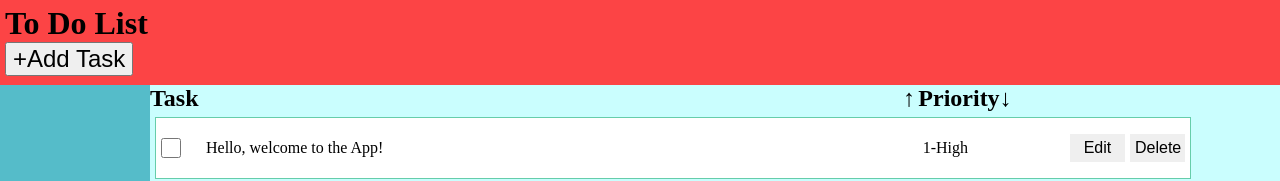
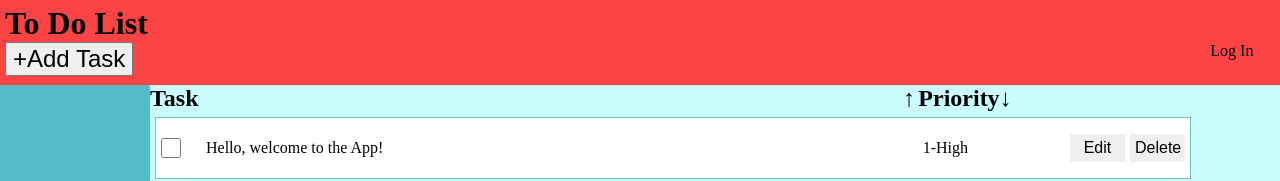
Before and after one commit to KP-90/React-todo-app, a React (Create React App) app: page / in a window 1280 px wide. Shown: the top 181 px of the page. Built offline with nearby package versions, Linux system fonts and the light colour scheme.

Commit message:
set up login future use

```diff
--- a/src/App.js
+++ b/src/App.js
@@ -1,3 +1,4 @@
+import { getAuth, signInWithPopup, GoogleAuthProvider, signOut } from "firebase/auth";
 import './App.css';
 import Top from './components/Top';
 import Panel from './components/Panel';
@@ -6,7 +7,7 @@ import Modal from './components/Modal';
 
 import { useEffect, useState } from 'react';
 
-function App() {
+function App(props) {
   const [tasks, setTasks] = useState([])
   const [loaded, setLoaded] = useState(false)
 
@@ -29,6 +30,43 @@ function App() {
       }
     }
 
+
+
+// Google sign in
+const signin = () => {
+    const provider = new GoogleAuthProvider();
+
+    const auth = getAuth();
+    signInWithPopup(auth, provider)
+      .then((result) => {
+        // This gives you a Google Access Token. You can use it to access the Google API.
+        const credential = GoogleAuthProvider.credentialFromResult(result);
+        const token = credential.accessToken;
+        // The signed-in user info.
+        const user = result.user;
+        // ...
+        console.log(user)
+      }).catch((error) => {
+        // Handle Errors here.
+        const errorCode = error.code;
+        const errorMessage = error.message;
+        console.log(errorMessage)
+        // The email of the user's account used.
+        const email = error.email;
+        // The AuthCredential type that was used.
+        const credential = GoogleAuthProvider.credentialFromError(error);
+        // ...
+      });
+    }
+const signout = () => {
+  const auth = getAuth();
+  signOut(auth).then(() => {
+    // Sign-out successful.
+  }).catch((error) => {
+    // An error happened.
+  });
+}
+// End google signn in
 
   useEffect(() => {
     localStorage.setItem("tasks", JSON.stringify(tasks))
@@ -58,7 +96,7 @@ function App() {
     <div className="App">
       <Modal tasks={tasks} setTasks={setTasks} modalDisplay={modalDisplay} setModalDisplay={setModalDisplay}/>
 
-      <Top />
+      <Top loggin={signin} logout={signout} />
       <Panel />
       <Main tasks={tasks} setTasks={setTasks}/>
     </div>
--- a/src/components/Top.js
+++ b/src/components/Top.js
@@ -1,11 +1,26 @@
 // Handles anything related to the banner/top portion of this app
+import { getAuth } from 'firebase/auth'
+import { useState } from 'react'
 import './top.css'
 
-const Top = () => {
+const Top = (props) => {
+
+    const auth = getAuth()
+    let username
+    let login_logout
+    if (!auth.currentUser) {
+        login_logout = <span id='login' onClick={props.loggin}>Log In</span>
+        console.log(auth.currentUser)
+    } else {
+        username = <span>hello {auth.currentUser.displayName}</span>
+        login_logout = <span id='login' onClick={props.logout}>Log out</span>
+    }
     return(
         <div className="top">
             <h1>To Do List</h1>
             <button id="add-task">+Add Task</button>
+            {username}
+            {login_logout}
         </div>
     )
 }
--- a/src/components/top.css
+++ b/src/components/top.css
@@ -7,3 +7,7 @@
 #add-task {
     font: 1.5em sans-serif;
 }
+
+#login {
+    float: right;
+}
--- a/src/index.js
+++ b/src/index.js
@@ -2,6 +2,7 @@ import React from 'react';
 import ReactDOM from 'react-dom/client';
 import './index.css';
 import App from './App';
+
 
 // Code for setting up Firebase hosting
 import { initializeApp } from 'firebase/app';
@@ -16,6 +17,8 @@ const firebaseConfig = {
 const app = initializeApp(firebaseConfig);
 // - Firebase hosting
 
+
+
 const root = ReactDOM.createRoot(document.getElementById('root'));
 root.render(
   <React.StrictMode>
```
